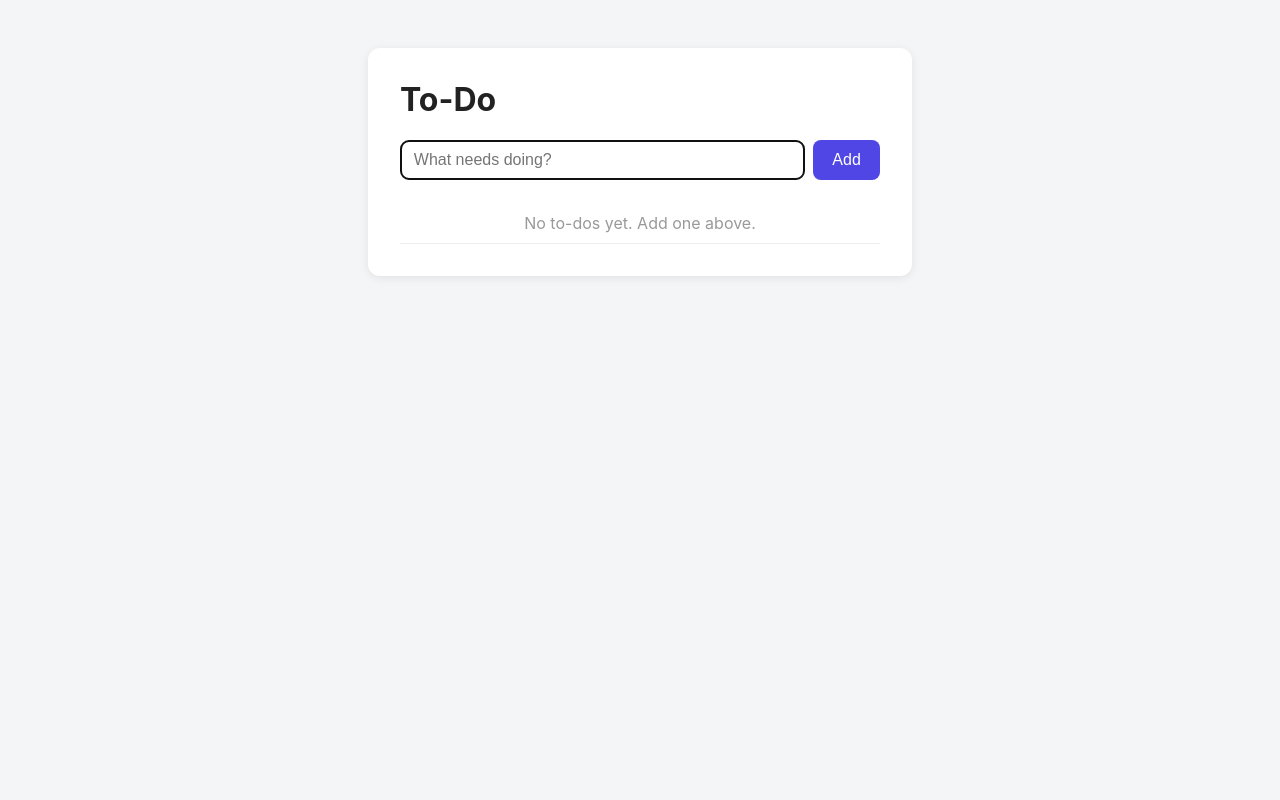
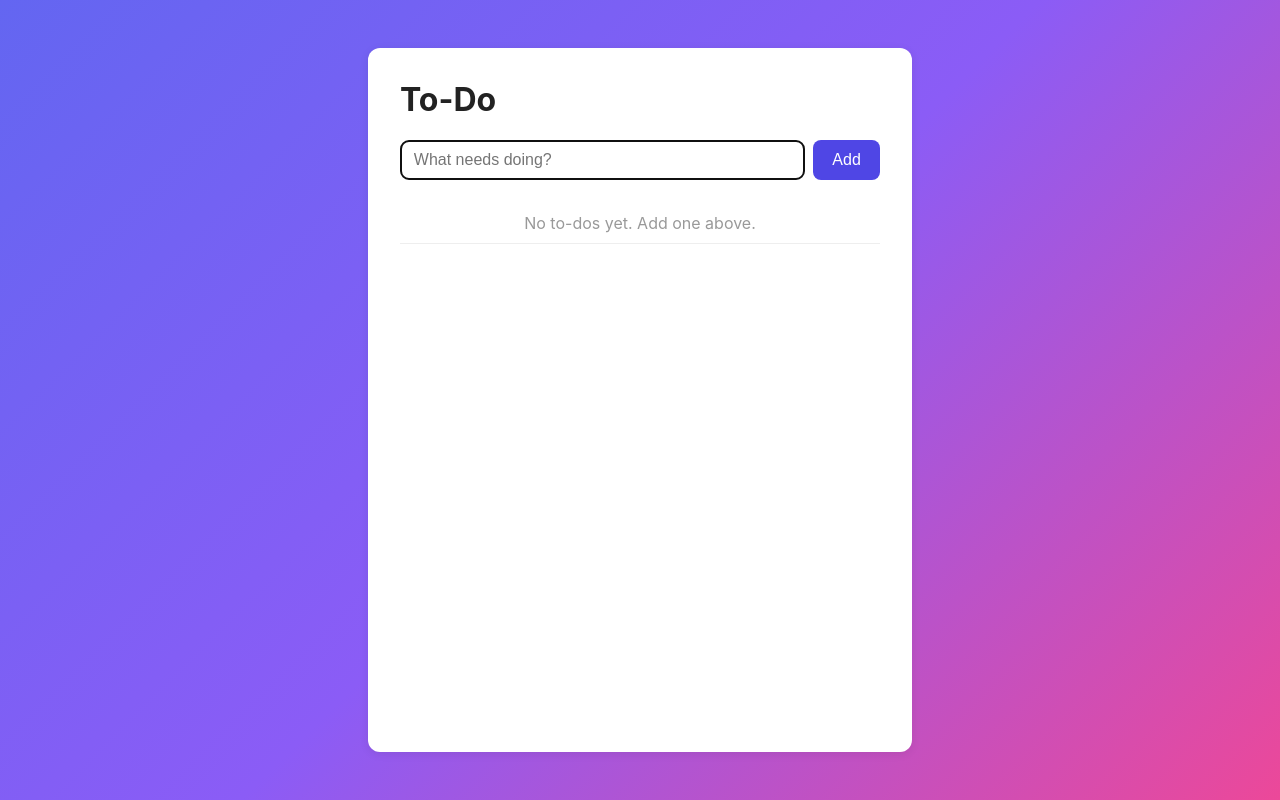
Before and after one commit to pjayath/To-Do, a Flask app: page / in a window 1280 px wide. Run offline with Flask 3, Linux system fonts and the light colour scheme; data that the repository does not hold is empty.

Commit message:
Improve background with gradient styling

```diff
--- a/static/style.css
+++ b/static/style.css
@@ -1,10 +1,12 @@
 body {
     font-family: -apple-system, BlinkMacSystemFont, "Segoe UI", sans-serif;
-    background: #f4f5f7;
+    background: linear-gradient(135deg, #6366f1 0%, #8b5cf6 50%, #ec4899 100%);
+    min-height: 100vh;
     display: flex;
     justify-content: center;
     padding: 3rem 1rem;
     margin: 0;
+    box-sizing: border-box;
 }
 
 main {
```
